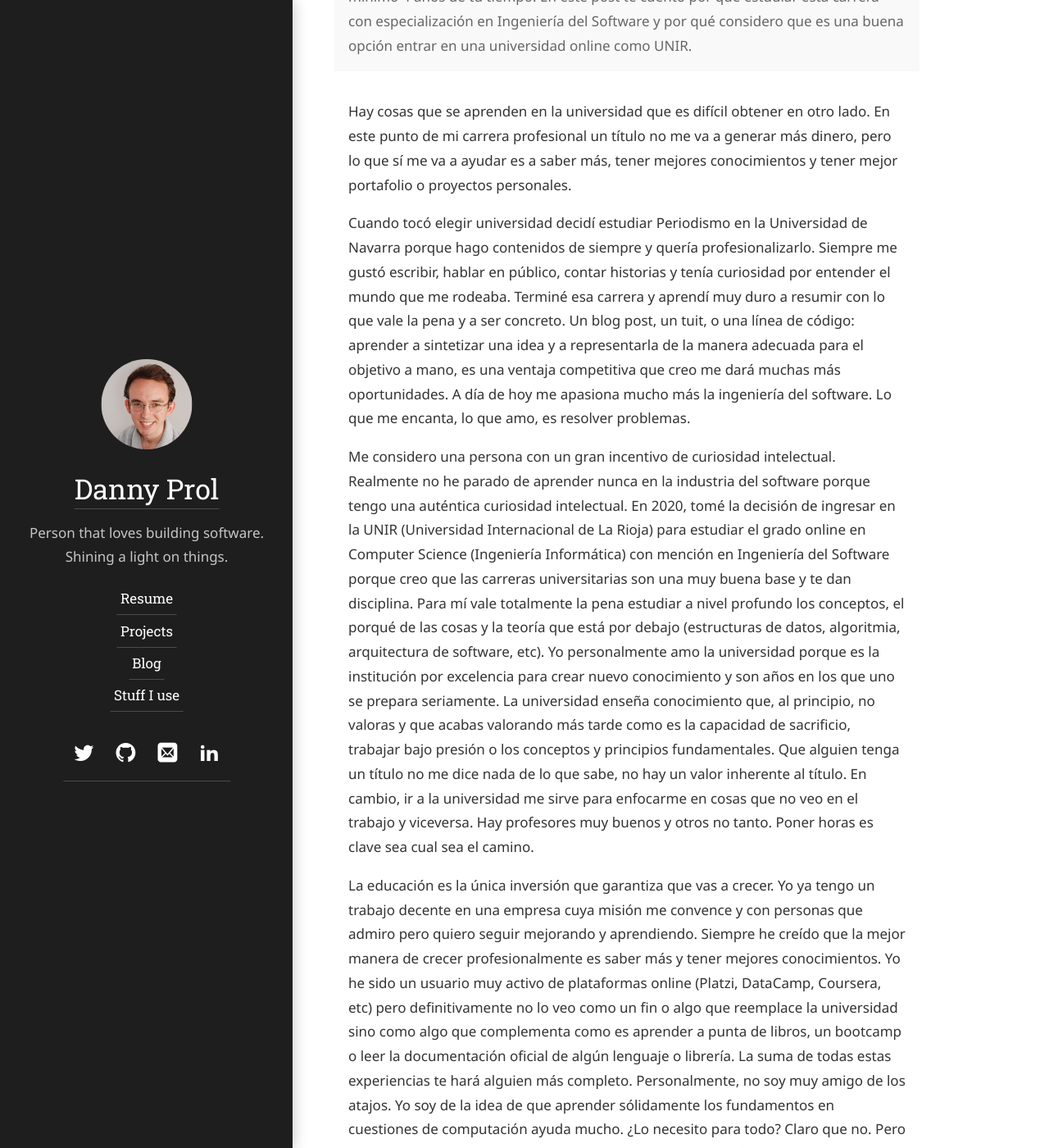
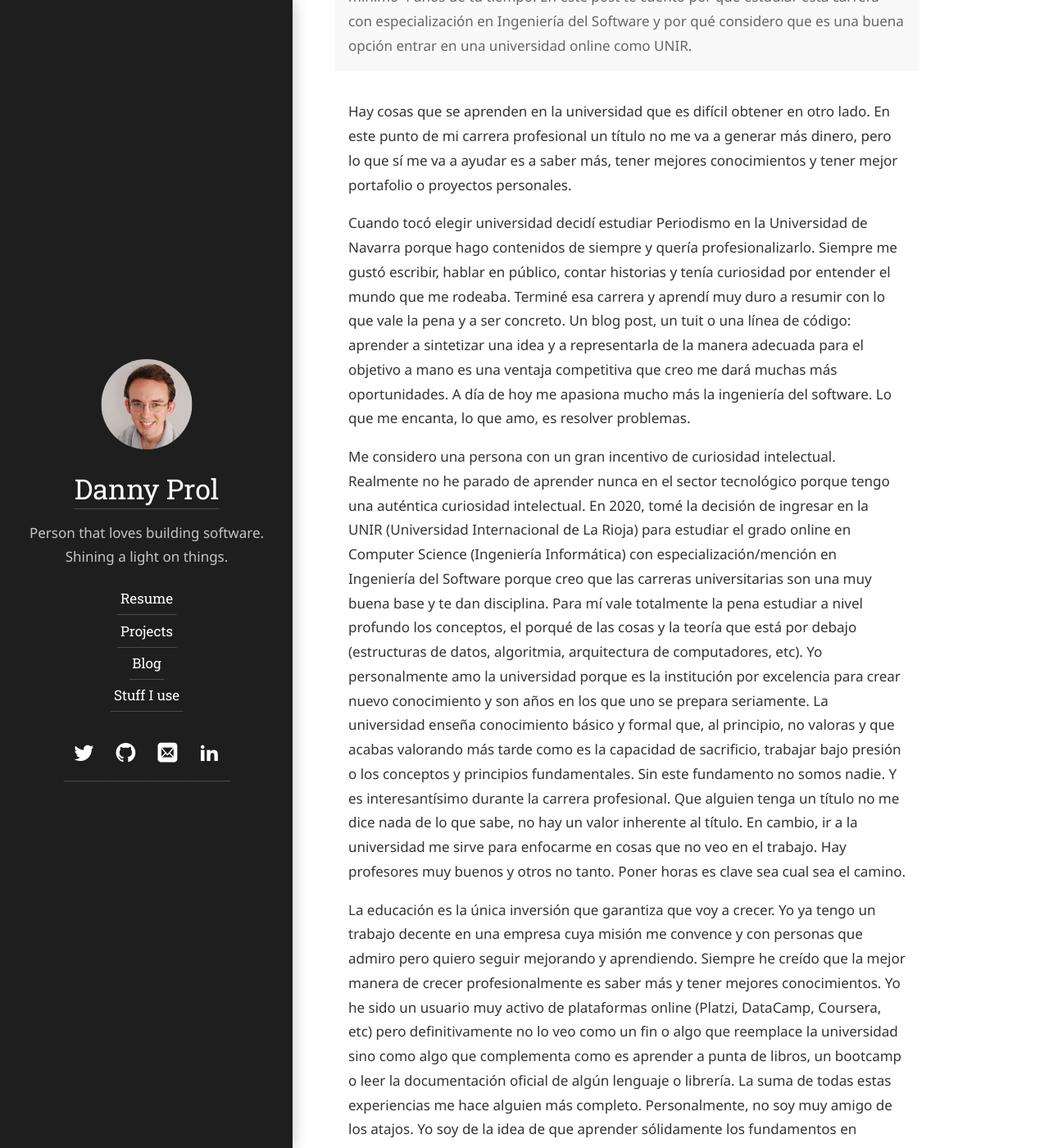
Before and after one commit to dprol/dprol.github.io, a Jekyll site: the page built from hydejack/_posts/2020-07-24-informatica.md, in a window 1280 px wide and 1400 px high, scrolled down 713 px. Shown: the whole window at 82% size. Built offline with Jekyll 4.4.1, drawn with Linux system fonts in a browser that asks for light colours; some web fonts are replaced; some of the changed text lies outside the part shown.

Commit message:
Update 2020-07-24-informatica.md

```diff
--- a/hydejack/_posts/2020-07-24-informatica.md
+++ b/hydejack/_posts/2020-07-24-informatica.md
@@ -10,12 +10,12 @@ Hay cosas que se aprenden en la universidad que es difícil obtener en otro lado
 
 <!--more-->
 
-Cuando tocó elegir universidad decidí estudiar Periodismo en la Universidad de Navarra porque hago contenidos de siempre y quería profesionalizarlo. Siempre me gustó escribir, hablar en público, contar historias y tenía curiosidad por entender el mundo que me rodeaba. Terminé esa carrera y aprendí muy duro a resumir con lo que vale la pena y a ser concreto. Un blog post, un tuit, o una línea de código: aprender a sintetizar una idea y a representarla de la manera adecuada para el objetivo a mano, es una ventaja competitiva que creo me dará muchas más oportunidades. A día de hoy me apasiona mucho más la ingeniería del software. Lo que me encanta, lo que amo, es resolver problemas.
+Cuando tocó elegir universidad decidí estudiar Periodismo en la Universidad de Navarra porque hago contenidos de siempre y quería profesionalizarlo. Siempre me gustó escribir, hablar en público, contar historias y tenía curiosidad por entender el mundo que me rodeaba. Terminé esa carrera y aprendí muy duro a resumir con lo que vale la pena y a ser concreto. Un blog post, un tuit o una línea de código: aprender a sintetizar una idea y a representarla de la manera adecuada para el objetivo a mano es una ventaja competitiva que creo me dará muchas más oportunidades. A día de hoy me apasiona mucho más la ingeniería del software. Lo que me encanta, lo que amo, es resolver problemas.
 
-Me considero una persona con un gran incentivo de curiosidad intelectual. Realmente no he parado de aprender nunca en la industria del software porque tengo una auténtica curiosidad intelectual. En 2020, tomé la decisión de ingresar en la UNIR (Universidad Internacional de La Rioja) para estudiar el grado online en Computer Science (Ingeniería Informática) con mención en Ingeniería del Software porque creo que las carreras universitarias son una muy buena base y te dan disciplina. Para mí vale totalmente la pena estudiar a nivel profundo los conceptos, el porqué de las cosas y la teoría que está por debajo (estructuras de datos, algoritmia, arquitectura de software, etc). Yo personalmente amo la universidad porque es la institución por excelencia para crear nuevo conocimiento y son años en los que uno se prepara seriamente. La universidad enseña conocimiento que, al principio, no valoras y que acabas valorando más tarde como es la capacidad de sacrificio, trabajar bajo presión o los conceptos y principios fundamentales. Que alguien tenga un título no me dice nada de lo que sabe, no hay un valor inherente al título. En cambio, ir a la universidad me sirve para enfocarme en cosas que no veo en el trabajo y viceversa. Hay profesores muy buenos y otros no tanto. Poner horas es clave sea cual sea el camino.
+Me considero una persona con un gran incentivo de curiosidad intelectual. Realmente no he parado de aprender nunca en el sector tecnológico porque tengo una auténtica curiosidad intelectual. En 2020, tomé la decisión de ingresar en la UNIR (Universidad Internacional de La Rioja) para estudiar el grado online en Computer Science (Ingeniería Informática) con especialización/mención en Ingeniería del Software porque creo que las carreras universitarias son una muy buena base y te dan disciplina. Para mí vale totalmente la pena estudiar a nivel profundo los conceptos, el porqué de las cosas y la teoría que está por debajo (estructuras de datos, algoritmia, arquitectura de computadores, etc). Yo personalmente amo la universidad porque es la institución por excelencia para crear nuevo conocimiento y son años en los que uno se prepara seriamente. La universidad enseña conocimiento básico y formal que, al principio, no valoras y que acabas valorando más tarde como es la capacidad de sacrificio, trabajar bajo presión o los conceptos y principios fundamentales. Sin este fundamento no somos nadie. Y es interesantísimo durante la carrera profesional. Que alguien tenga un título no me dice nada de lo que sabe, no hay un valor inherente al título. En cambio, ir a la universidad me sirve para enfocarme en cosas que no veo en el trabajo. Hay profesores muy buenos y otros no tanto. Poner horas es clave sea cual sea el camino.
 
-La educación es la única inversión que garantiza que vas a crecer. Yo ya tengo un trabajo decente en una empresa cuya misión me convence y con personas que admiro pero quiero seguir mejorando y aprendiendo. Siempre he creído que la mejor manera de crecer profesionalmente es saber más y tener mejores conocimientos. Yo he sido un usuario muy activo de plataformas online (Platzi, DataCamp, Coursera, etc) pero definitivamente no lo veo como un fin o algo que reemplace la universidad sino como algo que complementa como es aprender a punta de libros, un bootcamp o leer la documentación oficial de algún lenguaje o librería. La suma de todas estas experiencias te hará alguien más completo. Personalmente, no soy muy amigo de los atajos. Yo soy de la idea de que aprender sólidamente los fundamentos en cuestiones de computación ayuda mucho. ¿Lo necesito para todo? Claro que no. Pero la universidad me da mucho contenido que me permite a mí poder adentrarme por mi cuenta.
+La educación es la única inversión que garantiza que voy a crecer. Yo ya tengo un trabajo decente en una empresa cuya misión me convence y con personas que admiro pero quiero seguir mejorando y aprendiendo. Siempre he creído que la mejor manera de crecer profesionalmente es saber más y tener mejores conocimientos. Yo he sido un usuario muy activo de plataformas online (Platzi, DataCamp, Coursera, etc) pero definitivamente no lo veo como un fin o algo que reemplace la universidad sino como algo que complementa como es aprender a punta de libros, un bootcamp o leer la documentación oficial de algún lenguaje o librería. La suma de todas estas experiencias me hace alguien más completo. Personalmente, no soy muy amigo de los atajos. Yo soy de la idea de que aprender sólidamente los fundamentos en cuestiones de computación ayuda mucho. ¿Lo necesito para todo? Claro que no. Pero la universidad me da mucho contenido que me permite a mí poder adentrarme por mi cuenta.
 
 Mi caso es particular porque compagino mis estudios con un trabajo indefinido a tiempo completo que ya me genera una fuente de ingresos. Estudiar online por mi cuenta me trae otros beneficios como son la flexibilidad, las clases grabadas para ver cuando quiera y donde quiera o que los profesores sean profesionales del sector que están muy actualizados respecto a las materias que imparten.
 
-Yo ya traigo conocimiento en bases de datos de mi Máster en Big Data y Business Analytics que terminé en 2021 pero estudiar ingeniería informática online en UNIR me está sirviendo para entender más su complejidad y me está dando toda la base sólida de ciencias de la computación (cómo funciona el software, no solo cómo utilizarlo). El plan de estudios de ingeniería informática de UNIR está bastante actualizado, en línea con las tecnologías emergentes y las demandas del mercado laboral (Bases de datos, Inteligencia Artificial, etc). Las otras materias de la carrera me están dando un *overview* de todas las áreas del desarrollo de software para tener un conocimiento global de cómo funciona todo y poder ir rascando problemas que me están formando mucho. El grado en informática también apoya mi filosofía de buscarme la vida porque nadie me regala nada y tengo que buscar por mi cuenta cómo resolver los problemas, algo que llevo practicando durante los últimos años trabajando en la industria informática. Personalmente a mí me parece una carrera muy bonita, me llama mucho la atención, le tengo mucho respeto y estoy muy contento por haberme decidido por la UNIR para no parar de aprender porque cada vez esta industria se pone más compleja.
+Yo ya traigo conocimiento en bases de datos de mi Máster en Big Data y Business Analytics que terminé en 2021 pero estudiar ingeniería informática online en UNIR me está sirviendo para entender más su complejidad y me está dando toda la base sólida de ciencias de la computación (cómo funciona el software-fundamentos-, no solo cómo utilizarlo-herramientas-). El plan de estudios de ingeniería informática de UNIR está bastante actualizado, en línea con las tecnologías emergentes y las demandas del mercado laboral (Bases de datos, Inteligencia Artificial, IPO, etc). Las otras materias de la carrera me están dando un *overview* de todas las áreas del desarrollo de software para tener un conocimiento global de cómo funciona todo y poder ir rascando problemas que me están formando mucho. El grado en informática también apoya mi filosofía de buscarme la vida porque nadie me regala nada y tengo que buscar por mi cuenta cómo resolver los problemas, algo que llevo practicando durante los últimos años trabajando en la industria informática. Personalmente a mí me parece una carrera muy bonita, me llama mucho la atención, le tengo mucho respeto y estoy muy contento por haberme decidido por la UNIR para no parar de aprender porque cada vez este sector se pone más complejo.
```
